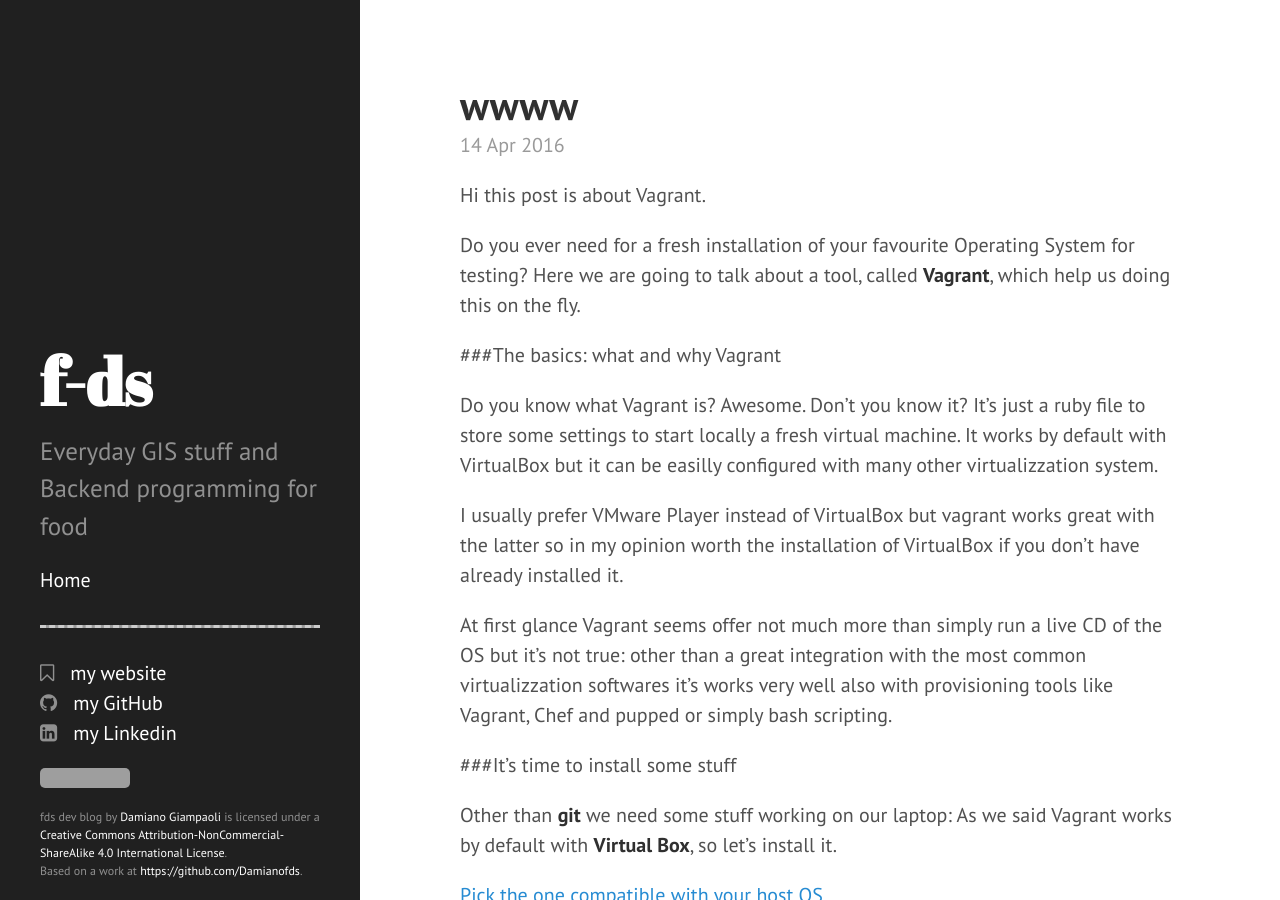
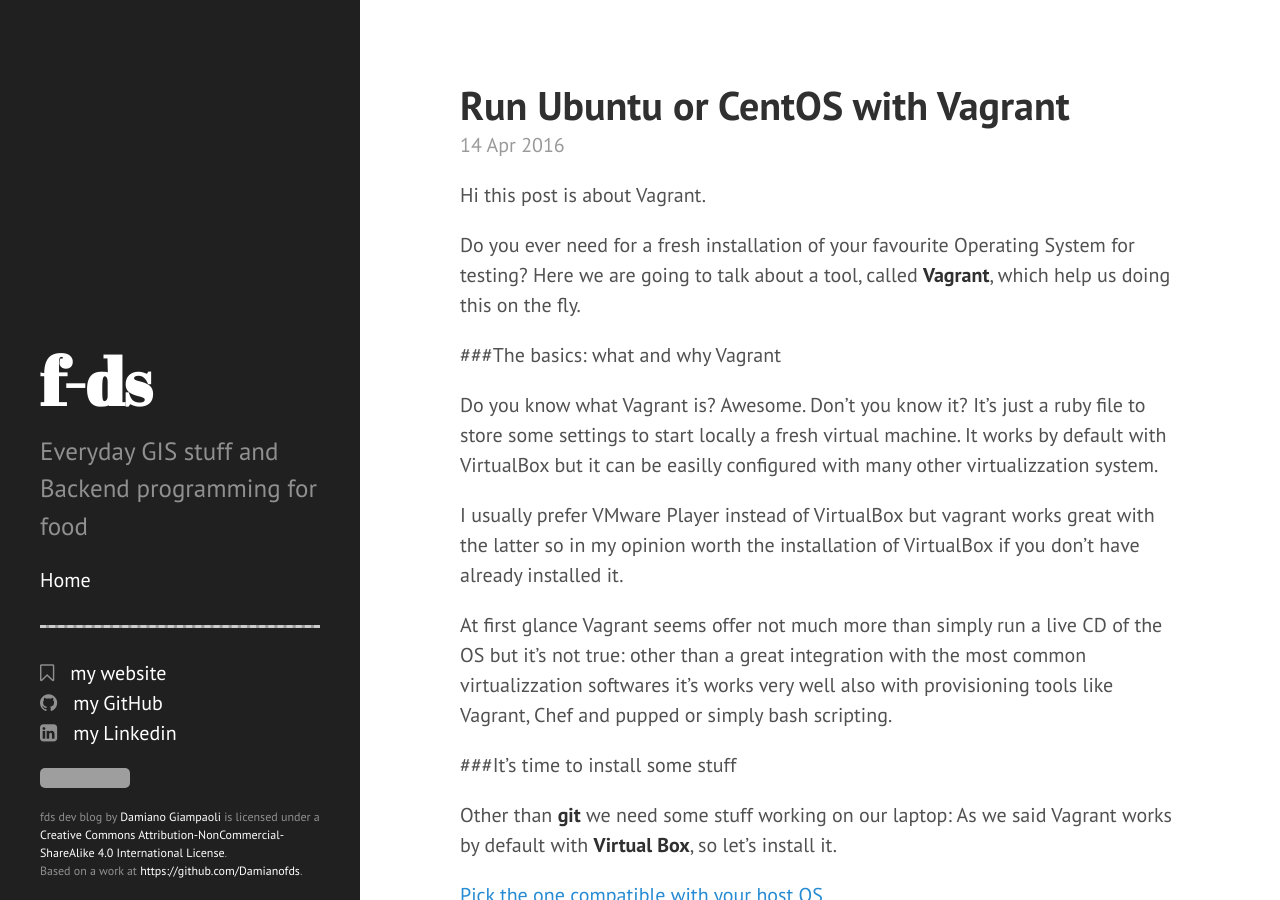
Before and after one commit to f-ds/f-ds.github.io, a Jekyll site: the page built from _posts/2016-04-14-real-vagrant-in-2-minutes-run-ubuntu-or-centos.markdown, in a window 1280 px wide and 900 px high. Built offline with Jekyll 4.4.1, drawn with Linux system fonts in a browser that asks for light colours; nearby versions of some CDN libraries; grey boxes are pictures that could not be loaded.

Commit message:
Post update: wwww

```diff
--- a/_posts/2016-04-14-real-vagrant-in-2-minutes-run-ubuntu-or-centos.markdown
+++ b/_posts/2016-04-14-real-vagrant-in-2-minutes-run-ubuntu-or-centos.markdown
@@ -1,6 +1,6 @@
 ---
 published: true
-title: wwww
+title: Run Ubuntu or CentOS with Vagrant
 layout: post
 ---
 Hi this post is about Vagrant.
```
